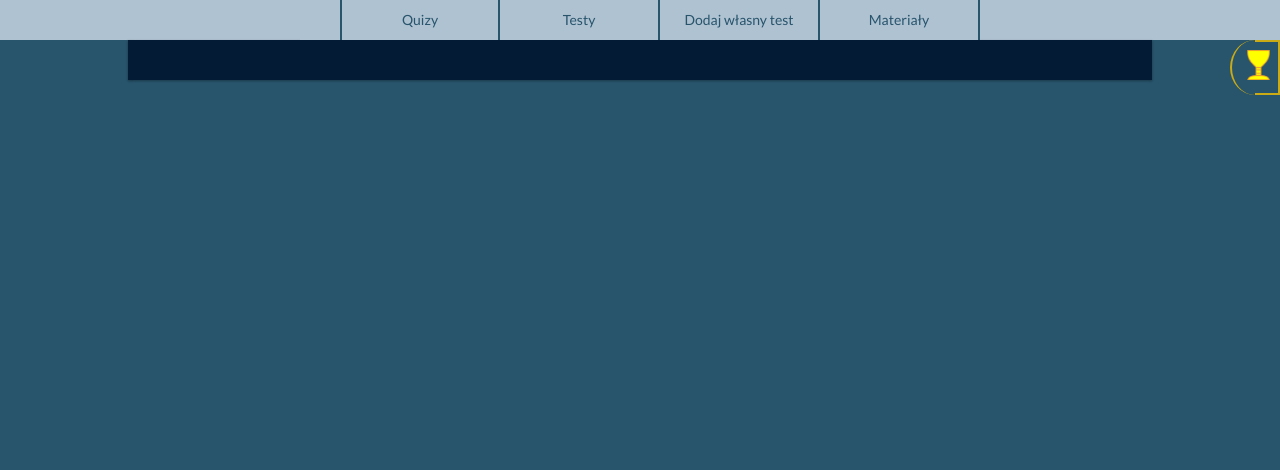
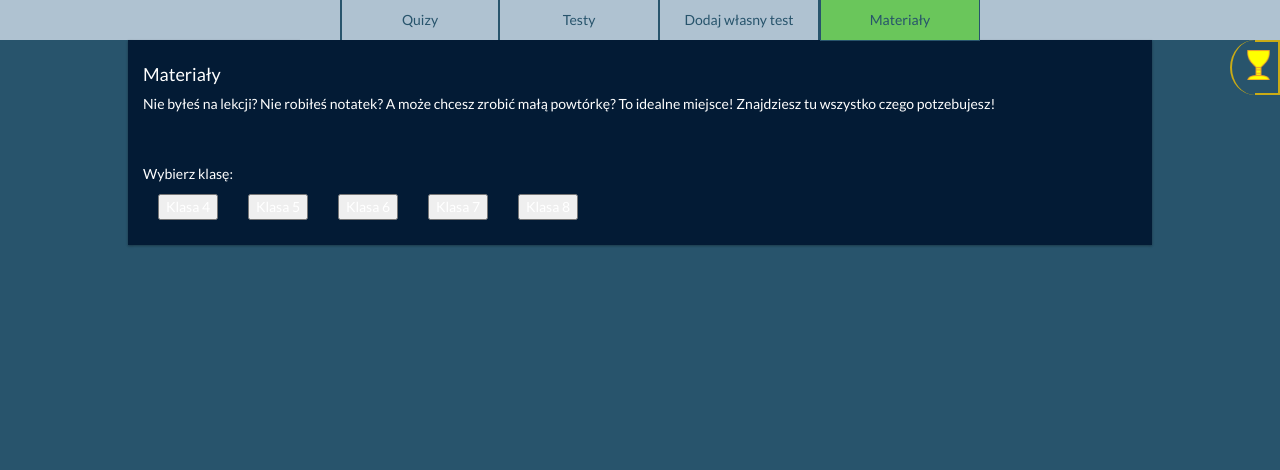
Before and after one commit to pgrzegorzewski/app, a PHP site: page /materials.php in a window 1280 px wide. Shown: the part 100-570 px from the top of the page. Run offline with PHP 8.4, Linux system fonts and the light colour scheme; some libraries are stand-ins or nearby versions.

Commit message:
materials started

```diff
--- a/learningapp/app/add_test.php
+++ b/learningapp/app/add_test.php
@@ -48,6 +48,7 @@ elo
 						<li><a href="#">Klasa 5</a></li>
 						<li><a href="#">Klasa 6</a></li>
 						<li><a href="entertaining_test.php">Klasa 7</a></li>
+						<li><a href="#">Klasa 8</a></li>
 					</ul>
 				</li>
 				<li>
--- a/learningapp/app/entertaining_test.php
+++ b/learningapp/app/entertaining_test.php
@@ -63,6 +63,7 @@
 					<li><a href="#">Cultural</a></li>
 					<li><a href="#">Science</a></li>
 					<li><a href="#" id = "visited">Entertaining</a></li>
+					<li><a href="#">Klasa 8</a></li>
 				</ul>
 			</li>
 			<li>
--- a/learningapp/app/home.php
+++ b/learningapp/app/home.php
@@ -64,6 +64,7 @@
 						<li><a href="#">Klasa 5</a></li>
 						<li><a href="#">Klasa 6</a></li>
 						<li><a href="entertaining_test.php">Klasa 7</a></li>
+						<li><a href="#">Klasa 8</a></li>
 					</ul>
 				</li>
 				<li>
--- a/learningapp/app/materials.php
+++ b/learningapp/app/materials.php
@@ -10,6 +10,7 @@
 	<link href="https://fonts.googleapis.com/css?family=Lato" rel="stylesheet">
 	<link rel="StyleSheet" href="../css/home.css" />
 	<link rel="StyleSheet" href="../css/question.css" />
+	<link rel="StyleSheet" href="../css/materials.css" />
 	<link rel="StyleSheet" href="../css/side_menu_leaderboard.css" />
 	<script type="text/javascript" src="../js/questionnaire.js"></script>
 	<script type="text/javascript" src="../js/question.js"></script>
@@ -46,20 +47,52 @@
 						<li><a href="#">Klasa 5</a></li>
 						<li><a href="#">Klasa 6</a></li>
 						<li><a href="entertaining_test.php">Klasa 7</a></li>
+						<li><a href="#">Klasa 8</a></li>
 					</ul>
 				</li>
 				<li>
 					<a href ='add_test.php'>Dodaj własny test</a>
 				</li>
-				<li>
-					<a href ='#'>Materiały</a>
+				<li id = "visited">
+					<a href ='#' >Materiały</a>
 				</li>
 			</ol>
 		</div>
 		<section class = "section">
 			<div id ="welcome_div">
-				<h4></h4>
-				<p></p>
+				<h4>Materiały</h4>
+				<p>Nie byłeś na lekcji? Nie robiłeś notatek? A może chcesz zrobić małą powtórkę? To idealne miejsce! Znajdziesz tu wszystko czego potzebujesz!</p>
+				<br />
+				<br />
+				<div id ='school_class'>
+					Wybierz klasę:
+    				<table>
+    					<tr>
+    						<td>
+    							<button>Klasa 4</button>
+    						</td>
+
+    						<td>
+    							<button>Klasa 5</button>
+    						</td>
+
+    						<td>
+    							<button>Klasa 6</button>
+    						</td>
+
+    						<td>
+    							<button>Klasa 7</button>
+    						</td>
+
+    						<td>
+    							<button>Klasa 8</button>
+    						</td>
+    					</tr>
+
+    				</table>
+				</div>
+
+
 			</div>
 
 		</section>
```
